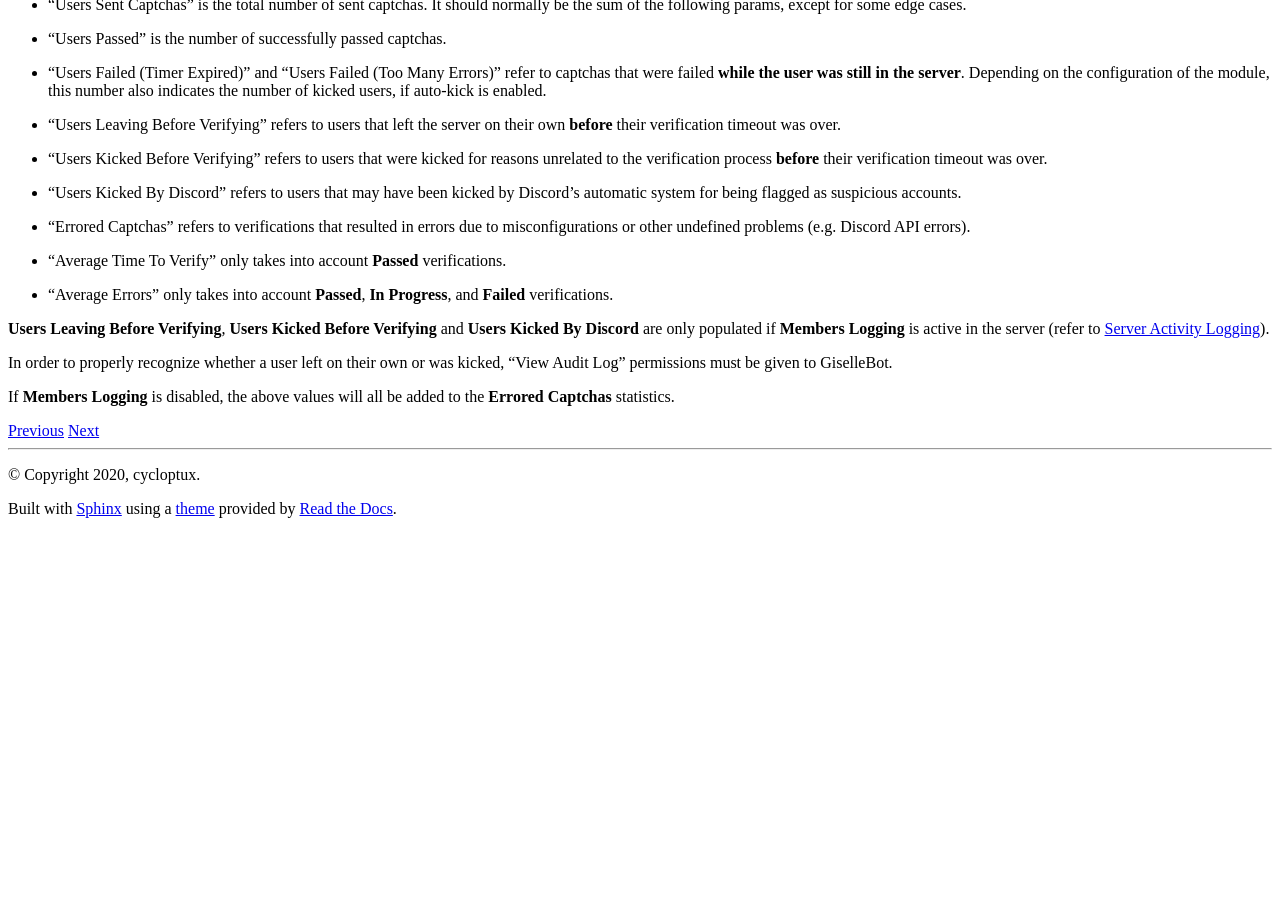
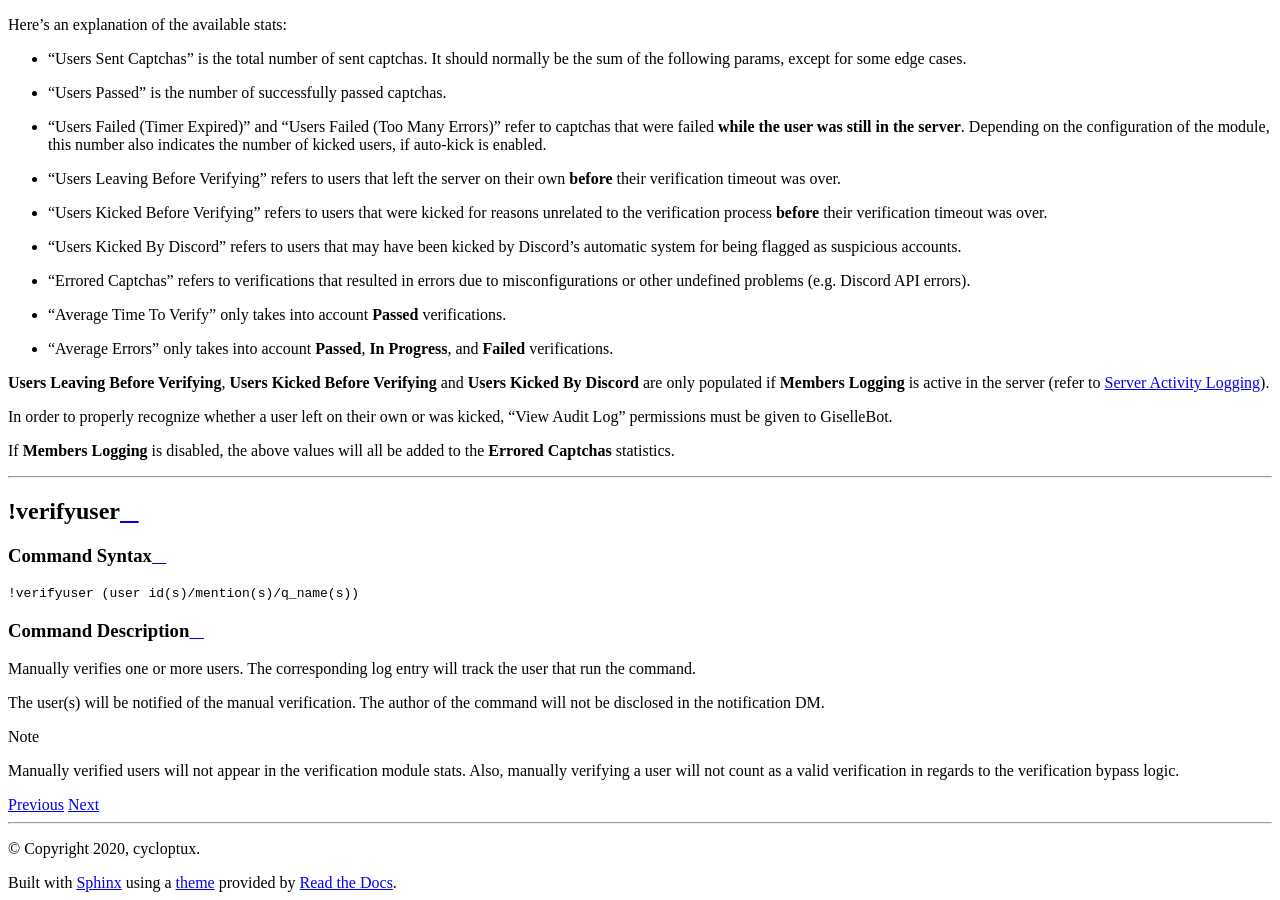
Before and after one commit to cycloptux/GiselleBot-Documentation, a Sphinx documentation site: the page built from docs/source/moderation_and_administration/verification.rst, in a window 1280 px wide and 900 px high, scrolled down 3158 px. Built offline with Sphinx 7.4.7 and the Read the Docs theme 2.0.0, drawn with Linux system fonts in a browser that asks for light colours; before the commit the page ends 3684 px from its top, so only the background shows below that; some of the changed text lies outside the part shown.

Commit message:
verifyuser command.

```diff
--- a/docs/source/moderation_and_administration/verification.rst
+++ b/docs/source/moderation_and_administration/verification.rst
@@ -115,3 +115,24 @@ Here's an explanation of the available stats:
 In order to properly recognize whether a user left on their own or was kicked, "View Audit Log" permissions must be given to |bot_name|\ .
 
 If **Members Logging** is disabled, the above values will all be added to the **Errored Captchas** statistics.
+
+....
+
+|bot_prefix|\ verifyuser
+------------------------
+
+Command Syntax
+^^^^^^^^^^^^^^
+.. parsed-literal::
+
+    |bot_prefix|\ verifyuser (user id(s)/mention(s)/q_name(s))
+
+Command Description
+^^^^^^^^^^^^^^^^^^^
+Manually verifies one or more users. The corresponding log entry will track the user that run the command.
+
+The user(s) will be notified of the manual verification. The author of the command will not be disclosed in the notification DM.
+
+.. note::
+
+    Manually verified users will not appear in the verification module stats. Also, manually verifying a user will not count as a valid verification in regards to the verification bypass logic.
```
